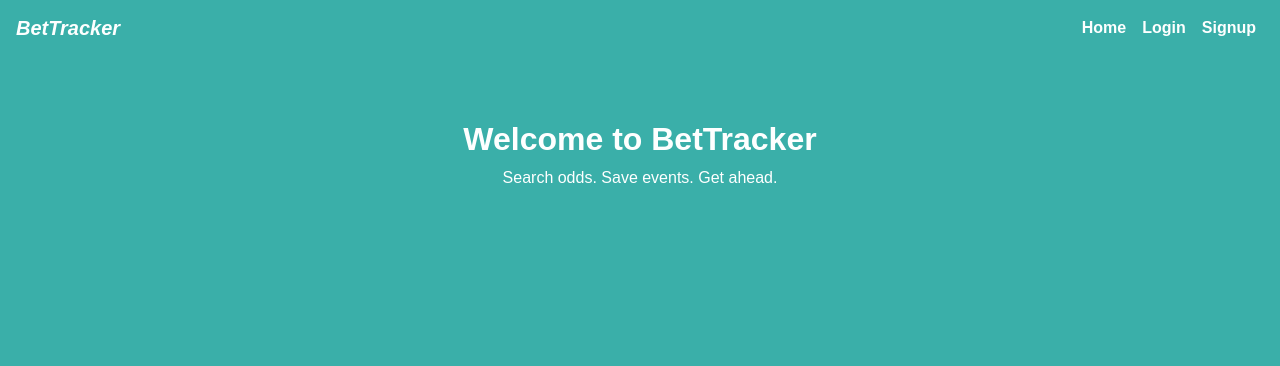
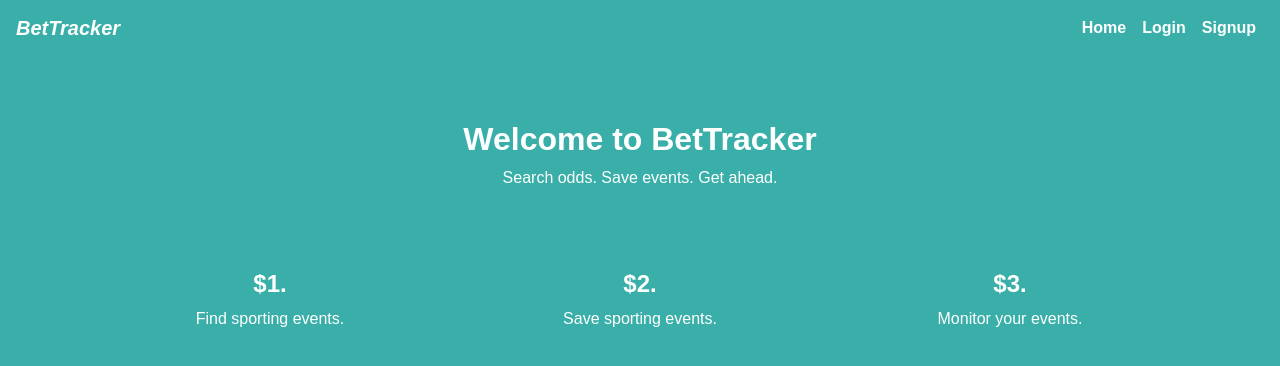
Before and after one commit to nathanielshuster/bettracker-client, a React (Create React App) app: page / in a window 1280 px wide. Shown: the top 366 px of the page. Built offline with nearby package versions, Linux system fonts and the light colour scheme; a web font is replaced by a local one.

Commit message:
redesign

```diff
--- a/src/actions/userActions.js
+++ b/src/actions/userActions.js
@@ -117,11 +117,8 @@ export const updateUser = (user) => {
 }
 
 export const logoutUser = () => {
-  return (dispatch) => {
-    localStorage.removeItem('token')
-    history.push('/')
-    dispatch(logout())
-  }
+  localStorage.removeItem('token')
+  history.push('/')
 }
 
 export const registerRequest = () => {
--- a/src/routes/Home.js
+++ b/src/routes/Home.js
@@ -1,9 +1,27 @@
 import React from 'react';
-import { Container, Row, Col } from 'react-bootstrap';
+import { Container, Row, Col, Figure } from 'react-bootstrap';
 import { PageBanner } from '../components/PageBanner'
+import styled from 'styled-components';
+
+const Styles = styled.div`
+  h4 {
+    font-family: rift,sans-serif;
+    font-weight: 700;
+    font-style: normal;
+    color: #FEFFFF;
+  }
+
+  p {
+    font-family: acumin-pro, sans-serif;
+    font-weight: 400;
+    font-style: normal;
+    color: #FEFFFF;
+  }
+`;
 
 export const Home = () => {
   return (
+    <Styles>
       <Container>
         <Row>
           <Col>
@@ -12,7 +30,22 @@ export const Home = () => {
               sub="Search odds. Save events. Get ahead." />
           </Col>
         </Row>
+        <Row>
+          <Col className="text-center">
+            <h4>$1.</h4>
+            <p>Find sporting events.</p>
+          </Col>
+          <Col className="text-center">
+            <h4>$2.</h4>
+            <p>Save sporting events.</p>
+          </Col>
+          <Col className="text-center">
+            <h4>$3.</h4>
+            <p>Monitor your events.</p>
+          </Col>
+        </Row>
       </Container>
+    </Styles>
   )
 }
 
```
Also changed, not shown: src/assets/gwap.jpg (added). Lines whose indentation alone changed are shown as unchanged.
